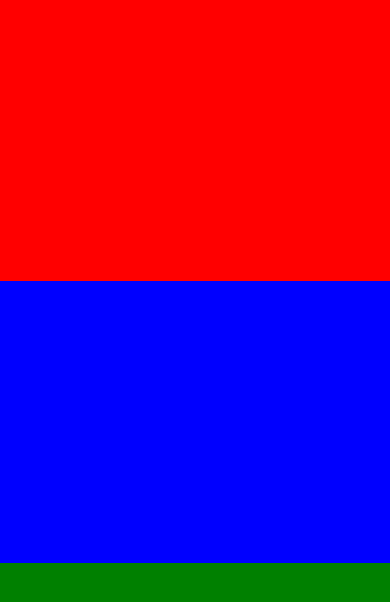
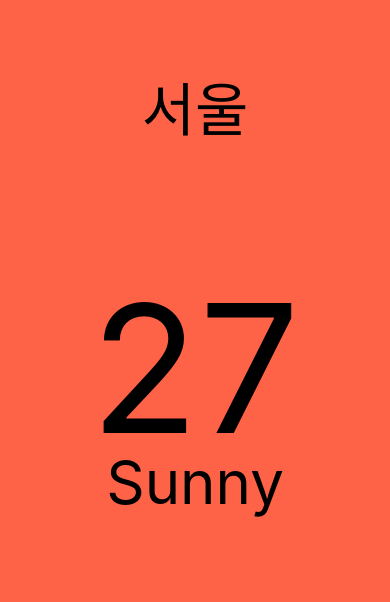
Before and after one commit to SiWooJinSeok/nomad-RN, a React Native app: screen / in a window 390 px wide. Shown: the top 602 px of the page. Built offline with nearby package versions, Linux system fonts and the light colour scheme.

Commit message:
feat : 2.5강 완료

```diff
--- a/App.js
+++ b/App.js
@@ -4,9 +4,16 @@
 export default function App() {
   return (
     <View style={styles.container}>
-      <View style={{ backgroundColor: "red", flex: 1 }}></View>
-      <View style={{ backgroundColor: "blue", flex: 1 }}></View>
-      <View style={{ backgroundColor: "green", flex: 1 }}></View>
+      <View style={styles.city}>
+        <Text style={styles.cityname}>서울</Text>
+      </View>
+      <View style={styles.weather}>
+        <View style={styles.day}>
+          <Text style={styles.temp}>27</Text>
+          <Text style={styles.description}>Sunny</Text>
+        </View>
+      </View>
+      <StatusBar style="light" />
     </View>
   );
 }
@@ -14,6 +21,30 @@
 const styles = StyleSheet.create({
   container: {
     flex: 1,
-    flexDirection: "column",
+    backgroundColor: "tomato",
+  },
+  city: {
+    flex: 1,
+    justifyContent: "center",
+    alignItems: "center",
+  },
+  cityname: {
+    fontSize: 58,
+    fontWeight: "500",
+  },
+  weather: {
+    flex: 3,
+  },
+  day: {
+    flex: 1,
+    alignItems: "center",
+  },
+  temp: {
+    marginTop: 50,
+    fontSize: 178,
+  },
+  description: {
+    marginTop: -30,
+    fontSize: 60,
   },
 });
```
